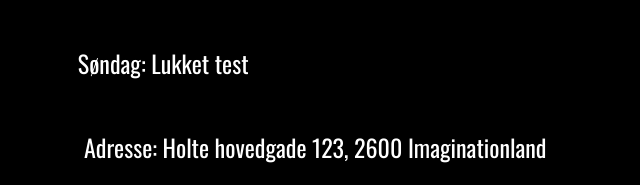
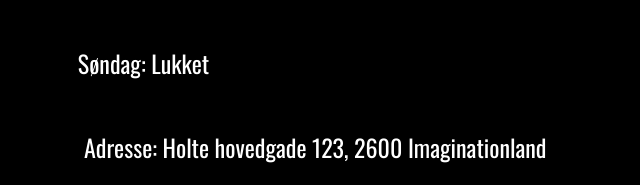
Before and after one commit to Lundorf/Tema3, a plain HTML site: page index.html in a window 1280 px wide. Shown: the part 1010-1196 px from the top of the page, 325-965 px from the left. Drawn offline with nearby package versions, Linux system fonts and the light colour scheme.

Commit message:
undo test

```diff
--- a/index.html
+++ b/index.html
@@ -72,7 +72,7 @@
   <footer>
     <p class="openhours"> Showroom åbningstider:</p>
     <p class="mandag"> Mandag-Lørdag: 09:00-18:00</p>
-    <p class="mandag"> Søndag: Lukket test</p>
+    <p class="mandag"> Søndag: Lukket</p>
     <br>
     <p class="mandag">Kontakt: Empire@furniture.dk</p>
     <p> Adresse: Holte hovedgade 123, 2600 Imaginationland</p>
```
